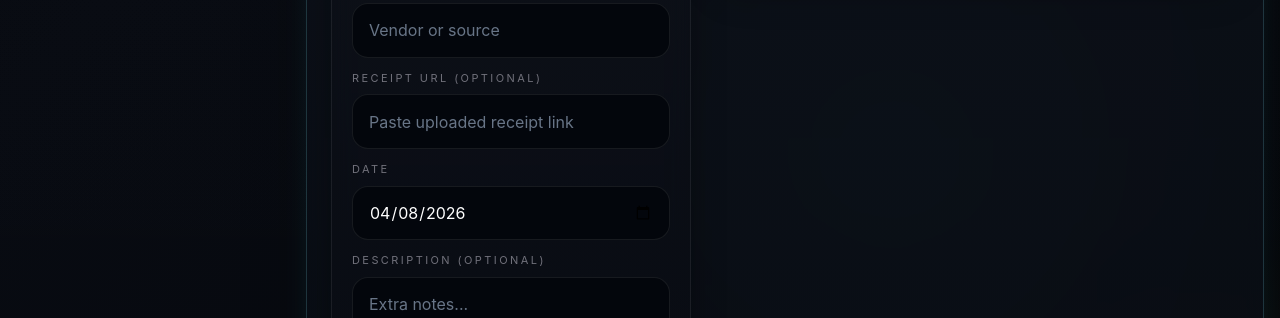
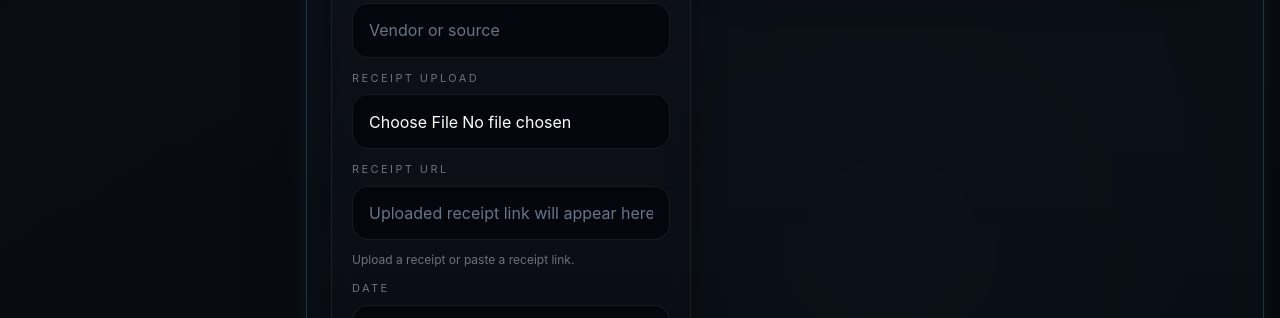
Before and after one commit to cturley468-dotcom/artipoxi-dashboard, a Next.js app: page /dashboard/finance in a window 1280 px wide. Shown: the part 1122-1440 px from the top of the page. Built offline with nearby package versions, Linux system fonts and the light colour scheme; no server answers.

Commit message:
Add receipt upload to finance hub

```diff
--- a/app/dashboard/finance/page.tsx
+++ b/app/dashboard/finance/page.tsx
@@ -52,6 +52,7 @@ export default function FinancePage() {
 
   const [loading, setLoading] = useState(true);
   const [saving, setSaving] = useState(false);
+  const [uploadingReceipt, setUploadingReceipt] = useState(false);
   const [entries, setEntries] = useState<FinancialEntry[]>([]);
   const [jobs, setJobs] = useState<Job[]>([]);
   const [message, setMessage] = useState("");
@@ -164,14 +165,14 @@ export default function FinancePage() {
       }
 
       const bucket = buckets.get(key)!;
-      const amount = Number(entry.amount || 0);
+      const amt = Number(entry.amount || 0);
 
-      if (entry.entry_type === "expense") bucket.expenses += amount;
-      if (entry.entry_type === "income") bucket.income += amount;
-      if (entry.entry_type === "invoice") bucket.invoices += amount;
+      if (entry.entry_type === "expense") bucket.expenses += amt;
+      if (entry.entry_type === "income") bucket.income += amt;
+      if (entry.entry_type === "invoice") bucket.invoices += amt;
       if (entry.entry_type === "payment") {
-        bucket.payments += amount;
-        bucket.income += amount;
+        bucket.payments += amt;
+        bucket.income += amt;
       }
     }
 
@@ -228,6 +229,44 @@ export default function FinancePage() {
       )
       .sort((a, b) => b.estimatedProfit - a.estimatedProfit);
   }, [entries, jobs]);
+
+  async function handleReceiptUpload(file: File) {
+    try {
+      setUploadingReceipt(true);
+      setMessage("");
+
+      const profile = await getCurrentProfile();
+      if (!profile || profile.role !== "admin") {
+        router.replace("/dashboard");
+        return;
+      }
+
+      const ext = file.name.split(".").pop() || "file";
+      const safeName = file.name.replace(/[^a-zA-Z0-9.\-_]/g, "_");
+      const path = `${profile.id}/${Date.now()}_${safeName}.${ext}`.replace(/\.(\w+)\.(\w+)$/, ".$2");
+
+      const { error: uploadError } = await supabase.storage
+        .from("receipts")
+        .upload(path, file, {
+          upsert: false,
+        });
+
+      if (uploadError) throw uploadError;
+
+      const { data: signedData, error: signedError } = await supabase.storage
+        .from("receipts")
+        .createSignedUrl(path, 60 * 60 * 24 * 365);
+
+      if (signedError) throw signedError;
+
+      setReceiptUrl(signedData.signedUrl);
+      setMessage("Receipt uploaded.");
+    } catch (error: any) {
+      setMessage(error?.message || "Failed to upload receipt.");
+    } finally {
+      setUploadingReceipt(false);
+    }
+  }
 
   async function handleAddEntry(e: React.FormEvent) {
     e.preventDefault();
@@ -298,18 +337,16 @@ export default function FinancePage() {
       <div className="flex flex-col gap-6">
         <section className="glass-panel-soft rounded-[28px] p-5 md:p-6">
           <div className="section-kicker">Owner Finance Hub</div>
-
           <div className="mt-3 flex flex-col gap-4 lg:flex-row lg:items-end lg:justify-between">
             <div>
               <h1 className="text-3xl font-black tracking-tight md:text-4xl">
                 Financial Control Center
               </h1>
               <p className="mt-2 max-w-2xl text-sm leading-7 text-zinc-400 md:text-base">
-                Track expenses, invoices, payments, monthly activity, and job-level
-                profitability in one private admin-only space.
+                Track expenses, invoices, payments, monthly activity, receipts,
+                and job-level profitability in one private admin-only space.
               </p>
             </div>
-
             <div className="ui-chip ui-chip-lime">Admin Only</div>
           </div>
         </section>
@@ -321,28 +358,11 @@ export default function FinancePage() {
         )}
 
         <section className="grid gap-4 md:grid-cols-2 xl:grid-cols-5">
-          <MetricCard
-            label="Income / Payments"
-            value={`$${metrics.income.toLocaleString()}`}
-            tone="cyan"
-          />
-          <MetricCard
-            label="Expenses"
-            value={`$${metrics.expenses.toLocaleString()}`}
-          />
-          <MetricCard
-            label="Invoices"
-            value={`$${metrics.invoices.toLocaleString()}`}
-          />
-          <MetricCard
-            label="Payments"
-            value={`$${metrics.payments.toLocaleString()}`}
-          />
-          <MetricCard
-            label="Profit Snapshot"
-            value={`$${metrics.profit.toLocaleString()}`}
-            tone="lime"
-          />
+          <MetricCard label="Income / Payments" value={`$${metrics.income.toLocaleString()}`} tone="cyan" />
+          <MetricCard label="Expenses" value={`$${metrics.expenses.toLocaleString()}`} />
+          <MetricCard label="Invoices" value={`$${metrics.invoices.toLocaleString()}`} />
+          <MetricCard label="Payments" value={`$${metrics.payments.toLocaleString()}`} />
+          <MetricCard label="Profit Snapshot" value={`$${metrics.profit.toLocaleString()}`} tone="lime" />
         </section>
 
         <div className="grid gap-6 xl:grid-cols-[360px_minmax(0,1fr)]">
@@ -422,14 +442,30 @@ export default function FinancePage() {
                 />
               </Field>
 
-              <Field label="Receipt URL (optional)">
+              <Field label="Receipt Upload">
+                <input
+                  type="file"
+                  accept="image/*,.pdf"
+                  className="ui-input"
+                  onChange={(e) => {
+                    const file = e.target.files?.[0];
+                    if (file) void handleReceiptUpload(file);
+                  }}
+                />
+              </Field>
+
+              <Field label="Receipt URL">
                 <input
                   value={receiptUrl}
                   onChange={(e) => setReceiptUrl(e.target.value)}
                   className="ui-input"
-                  placeholder="Paste uploaded receipt link"
+                  placeholder="Uploaded receipt link will appear here"
                 />
               </Field>
+
+              <div className="text-xs text-zinc-500">
+                {uploadingReceipt ? "Uploading receipt..." : "Upload a receipt or paste a receipt link."}
+              </div>
 
               <Field label="Date">
                 <input
@@ -451,7 +487,7 @@ export default function FinancePage() {
 
               <button
                 type="submit"
-                disabled={saving}
+                disabled={saving || uploadingReceipt}
                 className="ui-btn ui-btn-primary w-full disabled:opacity-50"
               >
                 {saving ? "Saving..." : "Add Entry"}
```
